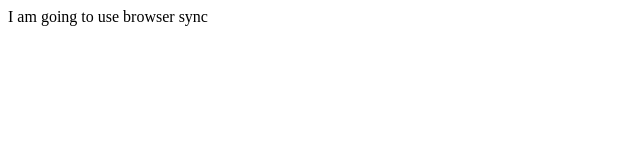
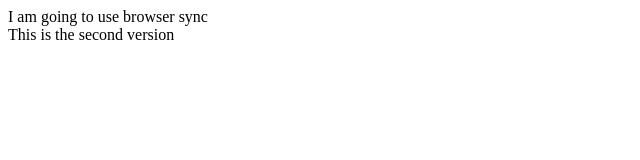
Before and after one commit to Pavs1605/AngularJS, a plain HTML site: page index.html in a window 1280 px wide. Shown: the whole page, without its empty margins (0-640 px from the left). Drawn offline with Linux system fonts and the light colour scheme.

Commit message:
Second version of the web file

```diff
--- a/index.html
+++ b/index.html
@@ -3,6 +3,7 @@
         This is angular js
     </title>
     <body>
-        I am going to use browser sync
+        I am going to use browser sync<br>
+        This is the second version
     </body>
 </html>
```
